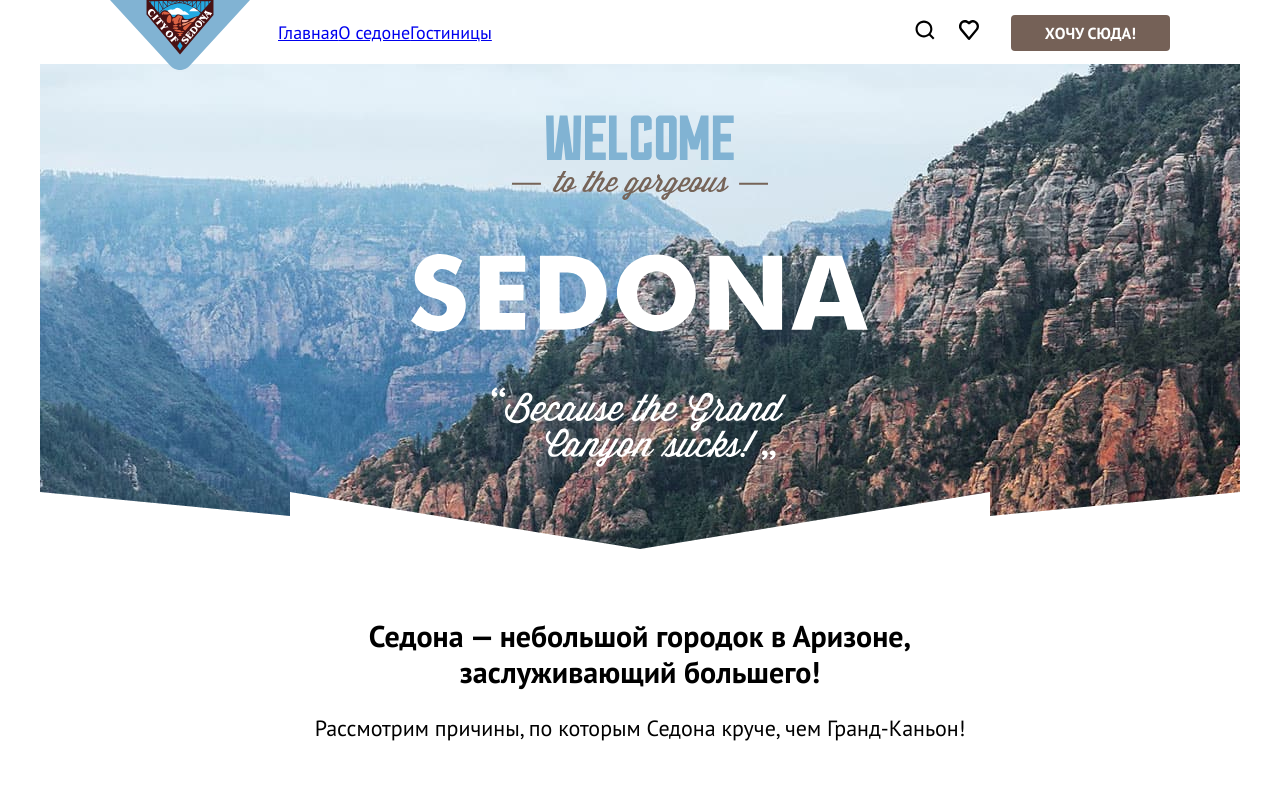
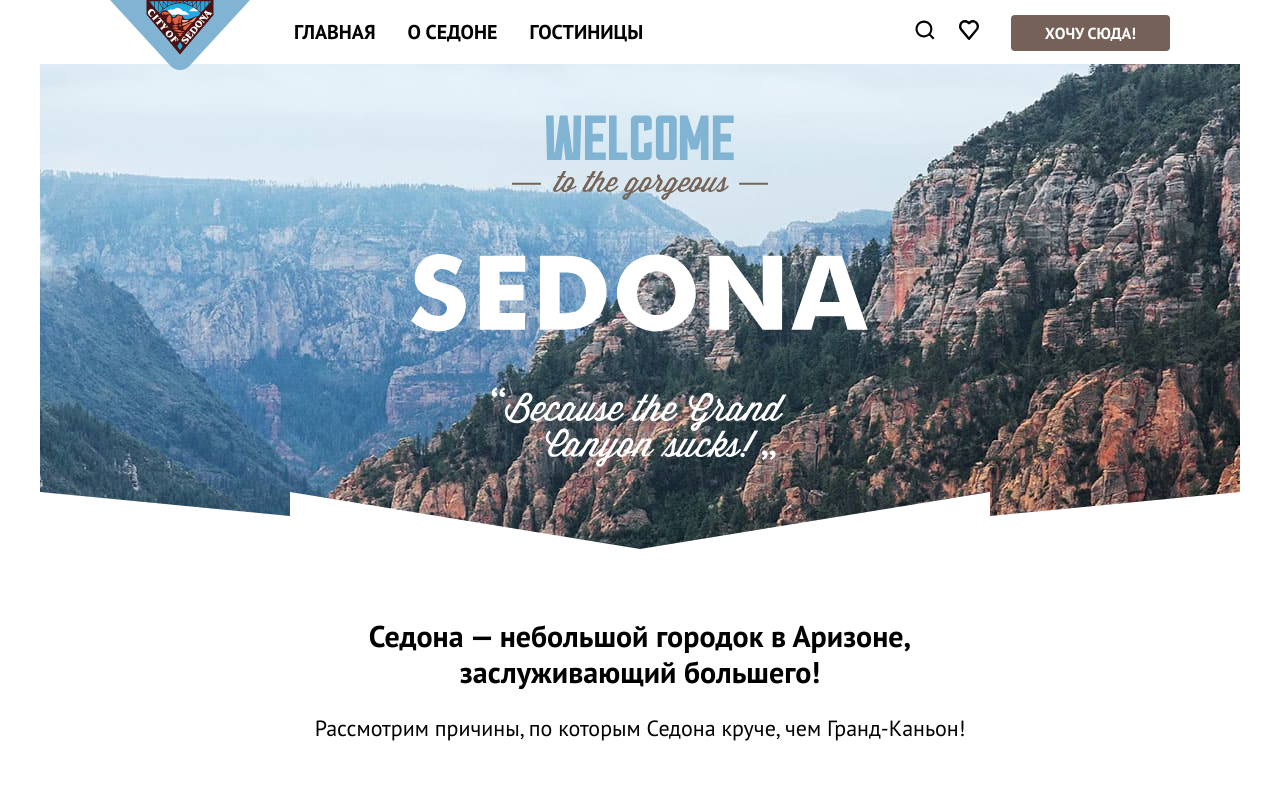
Before and after one commit to htmlacademy-htmlcss/1974491-sedona-36, a plain HTML site: page index.html in a window 1280 px wide. Shown: the top 800 px of the page. Drawn offline with Linux system fonts and the light colour scheme.

Commit message:
correction error
корректировка ошибок

```diff
--- a/index.html
+++ b/index.html
@@ -23,13 +23,13 @@
         <nav class="navigation">
           <ul class="navigation-list">
             <li class="navigation-item">
-              <a class="list-links" href="index.html">Главная</a>
+              <a class="navigation-links" href="index.html">Главная</a>
             </li>
             <li class="navigation-item">
-              <a class="list-links" href="#">О седоне</a>
+              <a class="navigation-links" href="#">О седоне</a>
             </li>
             <li class="navigation-item">
-              <a class="list-links" href="catalog.html">Гостиницы</a>
+              <a class="navigation-links" href="catalog.html">Гостиницы</a>
             </li>
           </ul>
 
```
